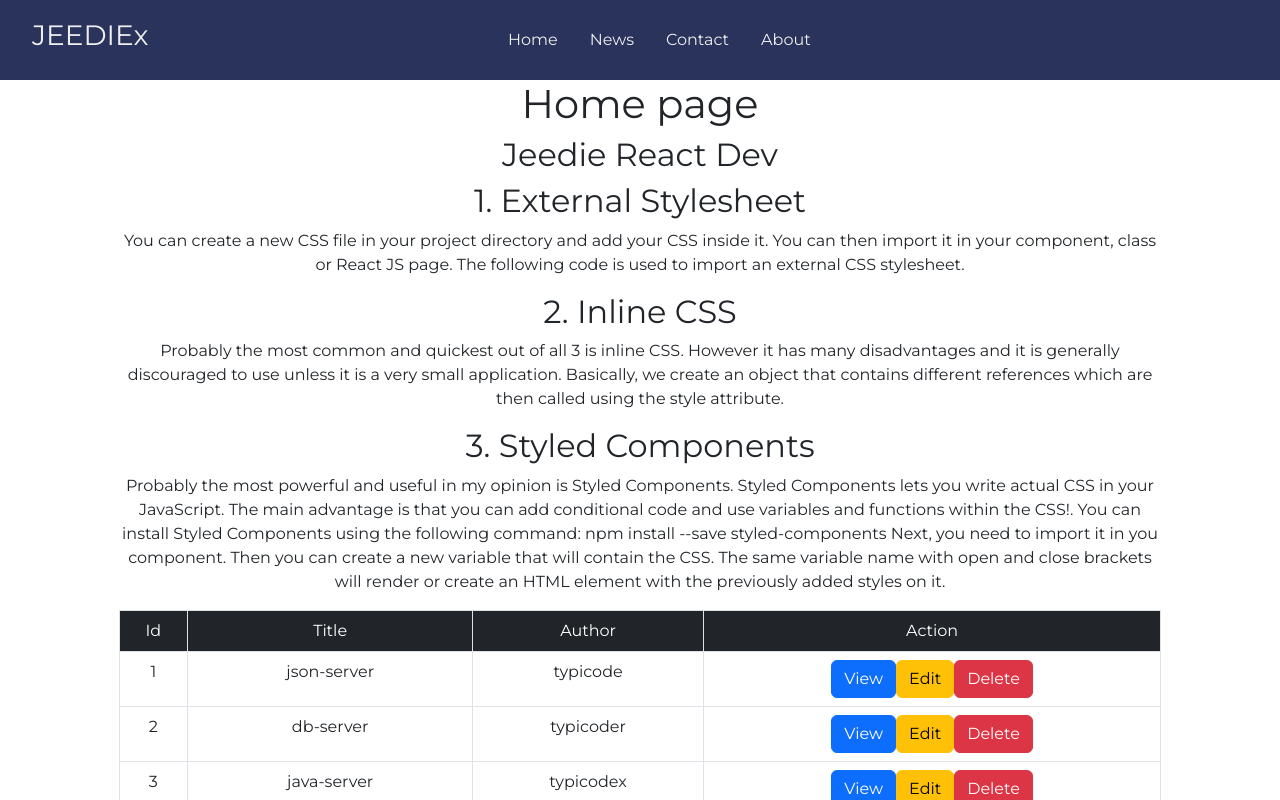
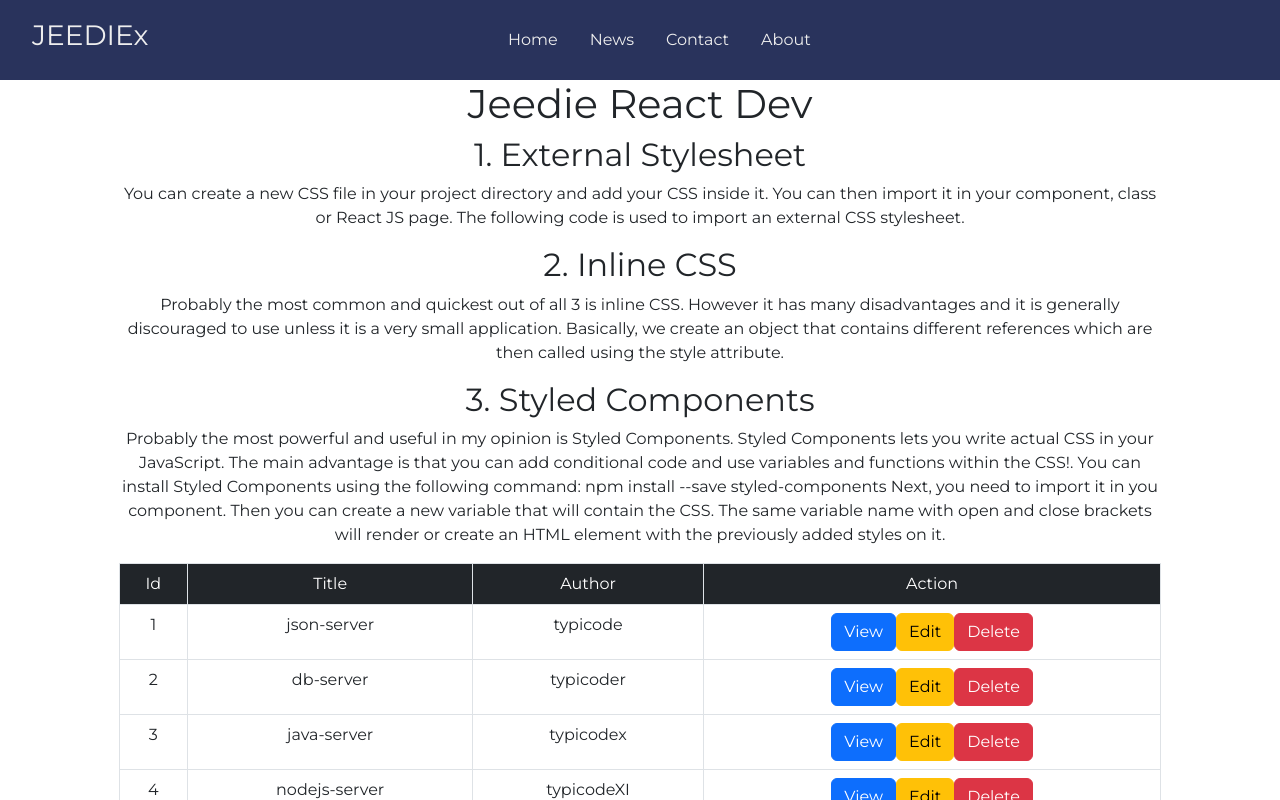
Before and after one commit to Enowizzy/react-app, a React (Create React App) app: page / in a window 1280 px wide. Shown: the top 800 px of the page. Built offline with nearby package versions, Linux system fonts and the light colour scheme; data requests are answered from the project's data file.

Commit message:
jeedie react dev

```diff
--- a/src/user/components/home/home.js
+++ b/src/user/components/home/home.js
@@ -1,11 +1,10 @@
 import Body from "../body/body";
 
 const Home = () => {
-  const pageTitle = 'Home page';
+  const pageTitle = 'Jeedie React Dev';
   return (
     <div>
       <h1>{pageTitle}</h1>
-      <h2>Jeedie React Dev</h2>
       <Body></Body>
     </div>
   );
```
